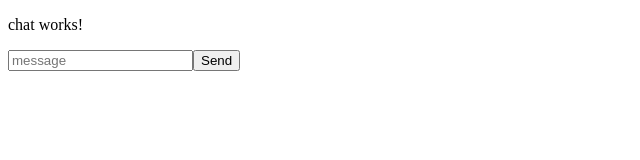
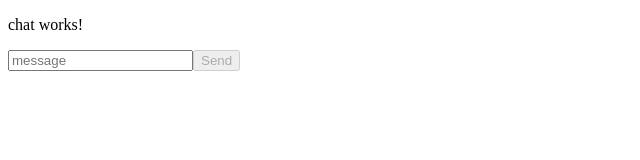
Before and after one commit to thitiwasttn/chat_front, an Angular app: page / in a window 1280 px wide. Shown: the top 160 px of the page, without its empty margins (0-640 px from the left). Built offline with nearby package versions, Linux system fonts and the light colour scheme.

Commit message:
create ui

```diff
--- a/src/app/components/chat/chat.component.html
+++ b/src/app/components/chat/chat.component.html
@@ -1,7 +1,7 @@
 <p>chat works!</p>
 
 
-<form>
-  <input type="text" placeholder="message">
-  <input type="submit" value="Send">
+<form [formGroup]="chatFormGroup" (ngSubmit)="onSubmit()">
+  <input type="text" placeholder="message" formControlName="message">
+  <input type="submit" value="Send" [disabled]="chatFormGroup.invalid">
 </form>
--- a/src/app/components/chat/chat.component.ts
+++ b/src/app/components/chat/chat.component.ts
@@ -1,4 +1,5 @@
-import { Component, OnInit } from '@angular/core';
+import {Component, OnInit} from '@angular/core';
+import {FormControl, FormGroup, Validators} from "@angular/forms";
 
 @Component({
   selector: 'app-chat',
@@ -7,9 +8,18 @@ import { Component, OnInit } from '@angular/core';
 })
 export class ChatComponent implements OnInit {
 
-  constructor() { }
+  chatFormGroup: FormGroup = new FormGroup({
+    // Validators massage in not null
+    message: new FormControl('', Validators.required)
+  })
+
+  constructor() {
+  }
 
   ngOnInit(): void {
   }
 
+  onSubmit() {
+    console.log('hi :', this.chatFormGroup.controls.message.value)
+  }
 }
```
